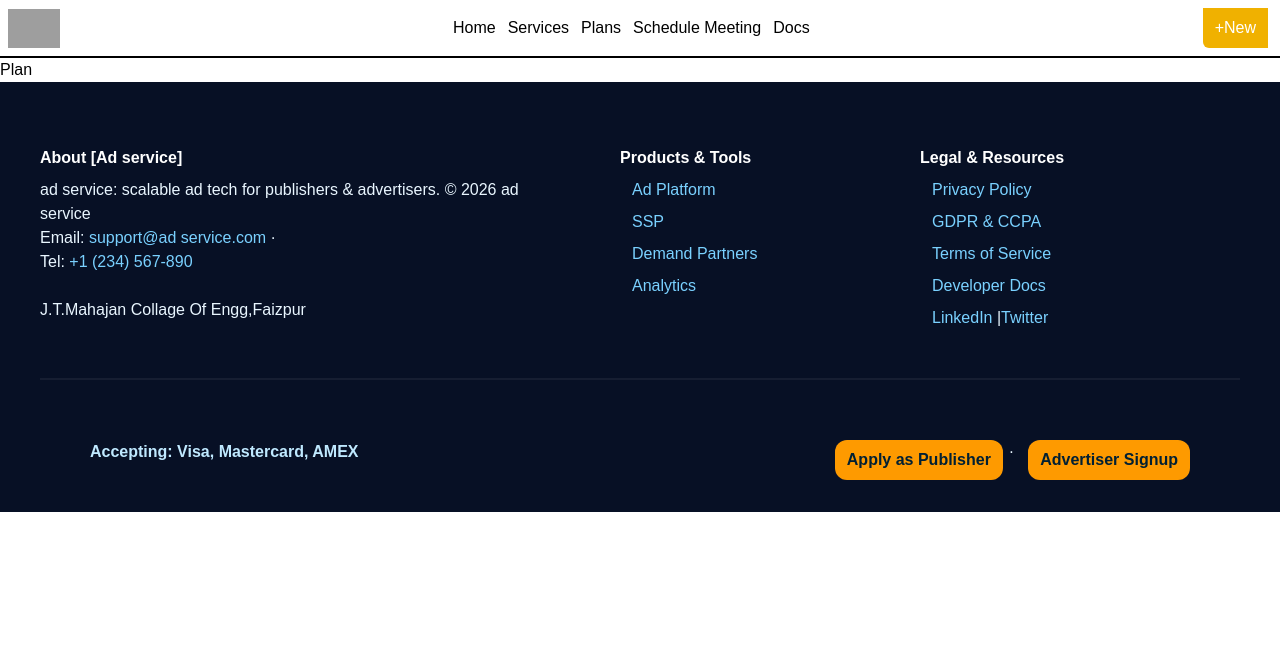
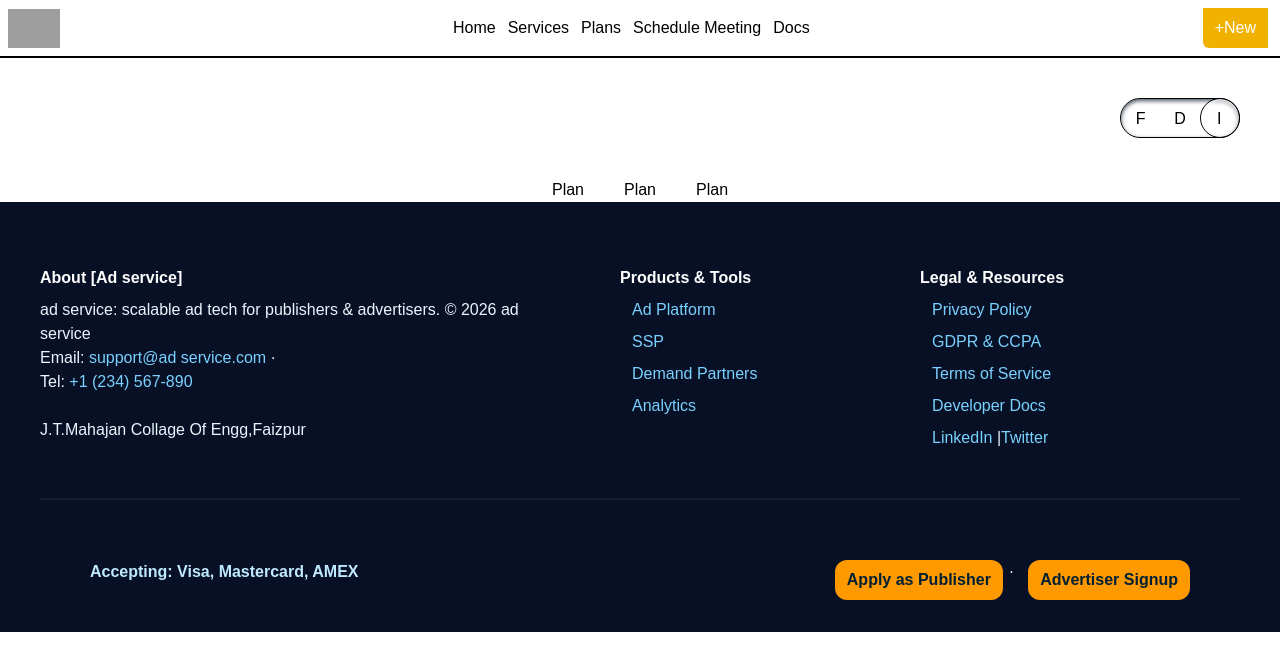
Before and after one commit to Dwarkesh-Khairnar/AD-service, a React (Vite) app: page /plans in a window 1280 px wide. Shown: the top 670 px of the page. Built offline with nearby package versions, Linux system fonts and the light colour scheme; grey boxes are pictures that could not be loaded.

Commit message:
Plan page UI u-1 : three click button created

```diff
--- a/src/Components/Pages/Plans.jsx
+++ b/src/Components/Pages/Plans.jsx
@@ -1,10 +1,38 @@
-import React from "react";
+import React, { useEffect, useState } from "react";
 
 function Plans() {
+  const [clickcount, setclickcount] = useState(0)
+
+  // useEffect(() => {
+  //   if (condition) {
+      // 2.5rem
+    // } else if(a) {
+      // 5rem
+  //   }else{
+// 7.5 rem
+  //   }
+
+  //   return () => {
+  //     second
+  //   }
+  // }, [])
+
   return (
-    // <div className="ml-[20%] md:ml-[10%]">
     <div>
-Plan
+      <div className="flex justify-end p-10">
+        <div className="h-10 w-30 flex border rounded-3xl shadow-gray-600 shadow-inner">
+          {" "}
+          <div className="h-10 w-10 rounded-tl-2xl rounded-bl-2xl items-center justify-center flex" onClick={()=>{setclickcount(30)}}>F</div>
+          <div className="h-10 w-10 border-gray-500 items-center justify-center flex" onClick={()=>{setclickcount(20)}}>D</div>
+          <div className="h-10 w-10 rounded-br-2xl rounded-tr-2xl items-center justify-center flex" onClick={()=>{setclickcount(10)}}>I</div>
+        </div>
+          <div className={`h-10 w-10 border rounded-3xl absolute shadow-inner shadow-white right-${clickcount}`}></div>
+      </div>
+      <div className="flex flex-col md:flex-row gap-10 justify-center align-middle items-center h-full w-screen">
+        <div>Plan</div>
+        <div>Plan</div>
+        <div>Plan</div>
+      </div>
     </div>
   );
 }
```
